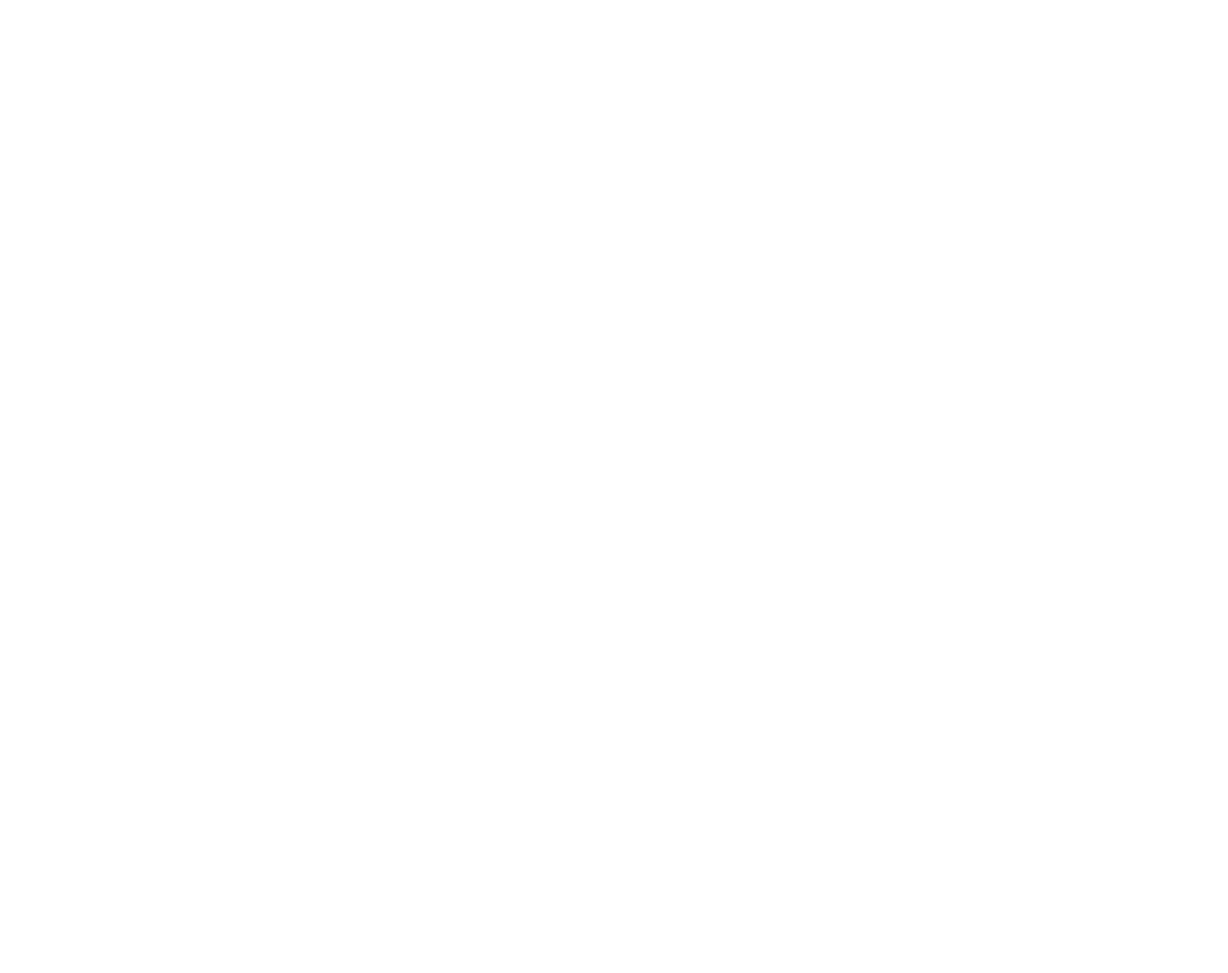
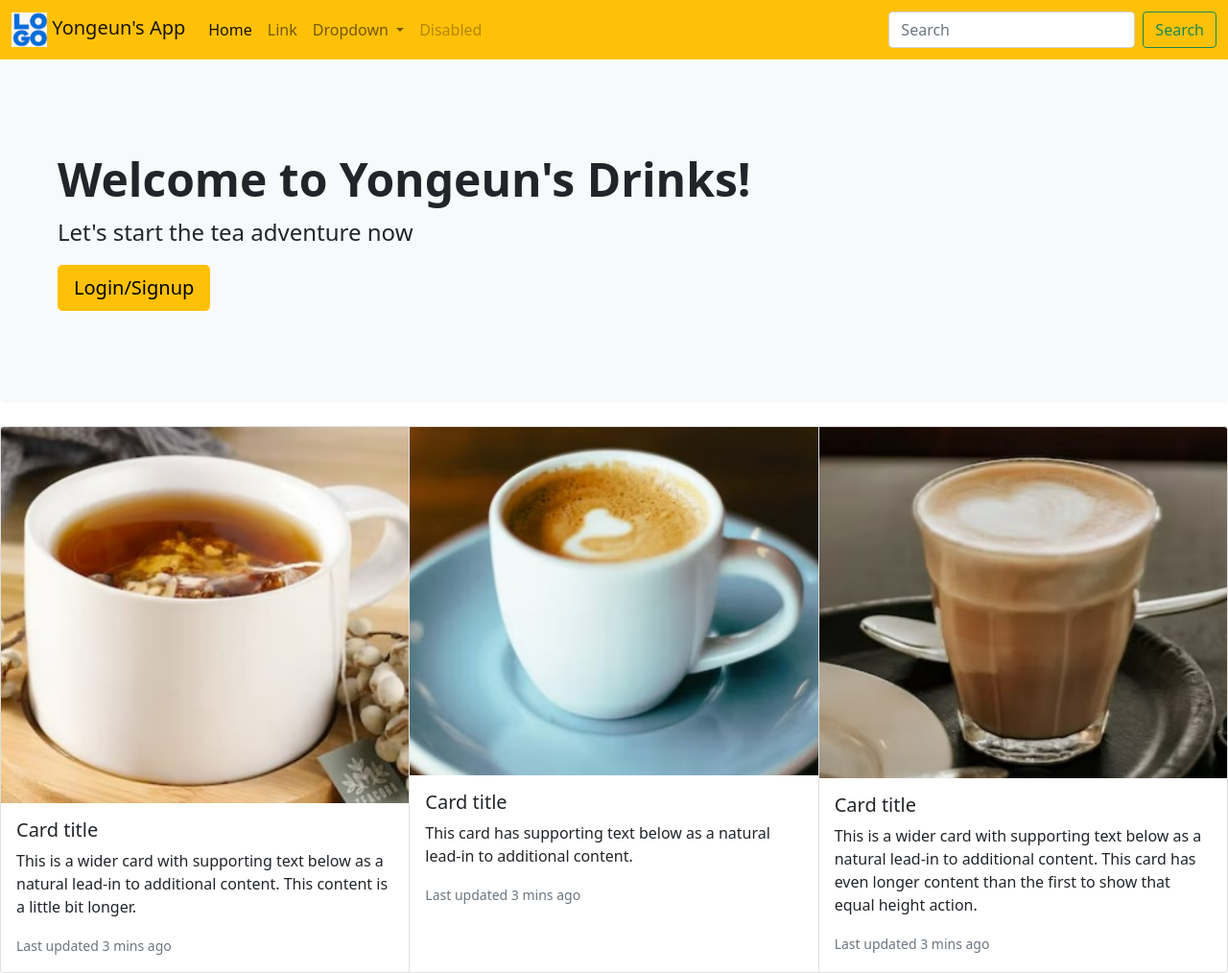
Before and after one commit to jenkwon92/demo05_Kwon_Yongeun, a plain HTML site: page index.html in a window 1280 px wide. Shown: the whole page at 96% size. Before the commit the page ends 800 px from the top, so only its background shows below. Drawn offline with nearby package versions, Linux system fonts and the light colour scheme.

Commit message:
Demo05 - Bootstrap

```diff
--- a/index.html
+++ b/index.html
@@ -10,7 +10,14 @@
     <meta name="viewport" content="width=device-width, initial-scale=1">
 
     <!-- Bootstrap Library CSS CDN go here -->
+    <link href="https://cdn.jsdelivr.net/npm/bootstrap@5.1.3/dist/css/bootstrap.min.css" rel="stylesheet"
+        integrity="sha384-1BmE4kWBq78iYhFldvKuhfTAU6auU8tT94WrHftjDbrCEXSU1oBoqyl2QvZ6jIW3" crossorigin="anonymous">
+
     <!-- Boostrap Library JS CDN  go here -->
+    <script src="https://cdn.jsdelivr.net/npm/bootstrap@5.1.3/dist/js/bootstrap.bundle.min.js"
+        integrity="sha384-ka7Sk0Gln4gmtz2MlQnikT1wXgYsOg+OMhuP+IlRH9sENBO0LRn5q+8nbTov4+1p"
+        crossorigin="anonymous"></script>
+
 
     <!-- Other libraries go here -->
 
@@ -25,7 +32,94 @@
     <!-- Your HTML Layout go here -->
     <!------------------------------>
     <!-- Stuff for body goes here -->
+    <nav class="navbar navbar-expand-lg navbar-light bg-warning">
+        <div class="container-fluid">
+            <a class="navbar-brand" href="#">
+                <img src="./images/logo.jpg" height="36">
+                Yongeun's App
+            </a>
+            <button class="navbar-toggler" type="button" data-bs-toggle="collapse"
+                data-bs-target="#navbarSupportedContent" aria-controls="navbarSupportedContent" aria-expanded="false"
+                aria-label="Toggle navigation">
+                <span class="navbar-toggler-icon"></span>
+            </button>
+            <div class="collapse navbar-collapse" id="navbarSupportedContent">
+                <ul class="navbar-nav me-auto mb-2 mb-lg-0">
+                    <li class="nav-item">
+                        <a class="nav-link active" aria-current="page" href="#">Home</a>
+                    </li>
+                    <li class="nav-item">
+                        <a class="nav-link" href="#">Link</a>
+                    </li>
+                    <li class="nav-item dropdown">
+                        <a class="nav-link dropdown-toggle" href="#" id="navbarDropdown" role="button"
+                            data-bs-toggle="dropdown" aria-expanded="false">
+                            Dropdown
+                        </a>
+                        <ul class="dropdown-menu" aria-labelledby="navbarDropdown">
+                            <li><a class="dropdown-item" href="#">Action</a></li>
+                            <li><a class="dropdown-item" href="#">Another action</a></li>
+                            <li>
+                                <hr class="dropdown-divider">
+                            </li>
+                            <li><a class="dropdown-item" href="#">Something else here</a></li>
+                        </ul>
+                    </li>
+                    <li class="nav-item">
+                        <a class="nav-link disabled" href="#" tabindex="-1" aria-disabled="true">Disabled</a>
+                    </li>
+                </ul>
+                <form class="d-flex">
+                    <input class="form-control me-2" type="search" placeholder="Search" aria-label="Search">
+                    <button class="btn btn-outline-success" type="submit">Search</button>
+                </form>
+            </div>
+        </div>
+    </nav>
 
+    <!-- hero -->
+    <div class="p-5 mb-4 bg-light rounded-3">
+        <div class="container-fluid py-5">
+            <h1 class="display-5 fw-bold">Welcome to Yongeun's Drinks!</h1>
+            <p class="col-md-8 fs-4">Let's start the tea adventure now</p>
+
+            <!-- <button class="btn btn-primary btn-lg" type="button">Login/Signup</button> -->
+
+            <!-- Add an onclick attribute to define click event handler -->
+            <button onclick="window.location.href='login.html'" class="btn btn-warning btn-lg"
+                type="button">Login/Signup</button>
+        </div>
+    </div>
+
+    <!-- my card group to show drinks -->
+    <div class="card-group">
+        <div class="card">
+            <img src="./images/drink1.jpg" class="card-img-top" alt="...">
+            <div class="card-body">
+                <h5 class="card-title">Card title</h5>
+                <p class="card-text">This is a wider card with supporting text below as a natural lead-in to additional
+                    content. This content is a little bit longer.</p>
+                <p class="card-text"><small class="text-muted">Last updated 3 mins ago</small></p>
+            </div>
+        </div>
+        <div class="card">
+            <img src="./images/drink2.jpg" class="card-img-top" alt="...">
+            <div class="card-body">
+                <h5 class="card-title">Card title</h5>
+                <p class="card-text">This card has supporting text below as a natural lead-in to additional content.</p>
+                <p class="card-text"><small class="text-muted">Last updated 3 mins ago</small></p>
+            </div>
+        </div>
+        <div class="card">
+            <img src="./images/drink3.jpg" class="card-img-top" alt="...">
+            <div class="card-body">
+                <h5 class="card-title">Card title</h5>
+                <p class="card-text">This is a wider card with supporting text below as a natural lead-in to additional
+                    content. This card has even longer content than the first to show that equal height action.</p>
+                <p class="card-text"><small class="text-muted">Last updated 3 mins ago</small></p>
+            </div>
+        </div>
+    </div>
 
     <!---------------------------------------------->
     <!-- Your own JavaScript functions go here    -->
```
